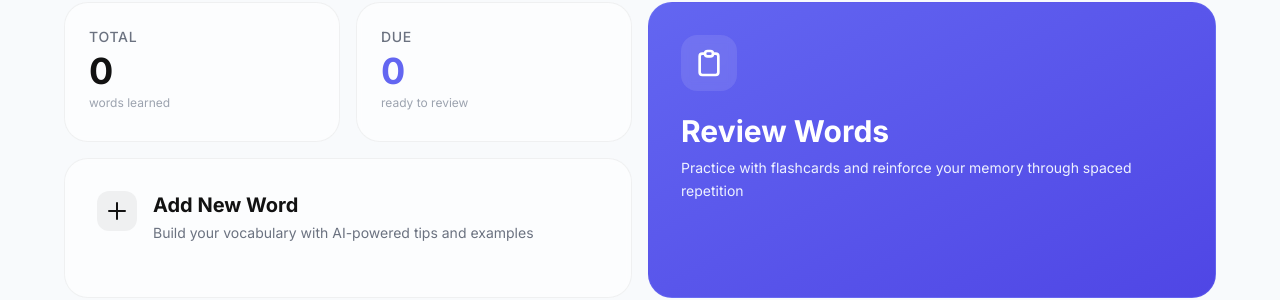
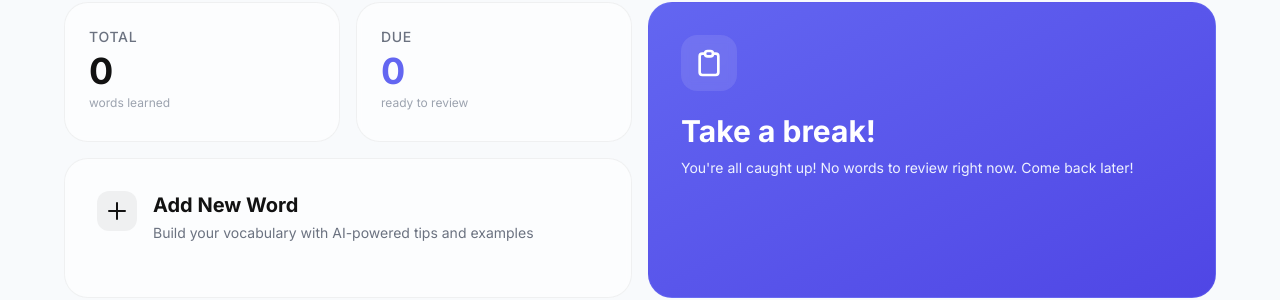
Before and after one commit to dawnyaya/vocabulary_web, a React (Vite) app: page / in a window 1280 px wide. Shown: the part 203-503 px from the top of the page. Built offline with nearby package versions, Linux system fonts and the light colour scheme; no server answers; the database is empty; sample sign-in values are in the browser's storage.

Commit message:
feat(home): dynamic review card text based on due count
- When dueCount > 0: "Start Review (X due)" with spaced repetition message
- When dueCount = 0: "Take a break!" with all caught up message
- Improves user feedback and motivation

```diff
--- a/src/pages/HomePage.tsx
+++ b/src/pages/HomePage.tsx
@@ -214,9 +214,14 @@ export const HomePage: FC = () => {
                     <path strokeLinecap="round" strokeLinejoin="round" strokeWidth={2} d="M9 5H7a2 2 0 00-2 2v12a2 2 0 002 2h10a2 2 0 002-2V7a2 2 0 00-2-2h-2M9 5a2 2 0 002 2h2a2 2 0 002-2M9 5a2 2 0 012-2h2a2 2 0 012 2" />
                   </svg>
                 </div>
-                <h2 className="text-3xl font-bold text-white mb-2">Review Words</h2>
+                <h2 className="text-3xl font-bold text-white mb-2">
+                  {dueCount > 0 ? `Start Review (${dueCount} due)` : 'Take a break!'}
+                </h2>
                 <p className="text-brand-50 text-sm leading-relaxed">
-                  Practice with flashcards and reinforce your memory through spaced repetition
+                  {dueCount > 0
+                    ? 'Practice with flashcards and reinforce your memory through spaced repetition'
+                    : "You're all caught up! No words to review right now. Come back later!"
+                  }
                 </p>
               </div>
             </div>
```
